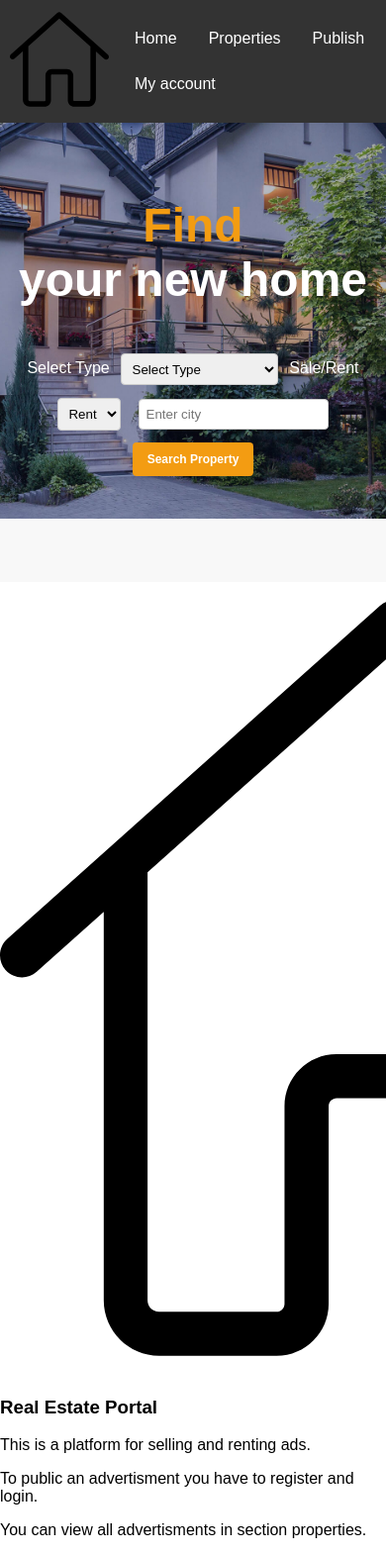
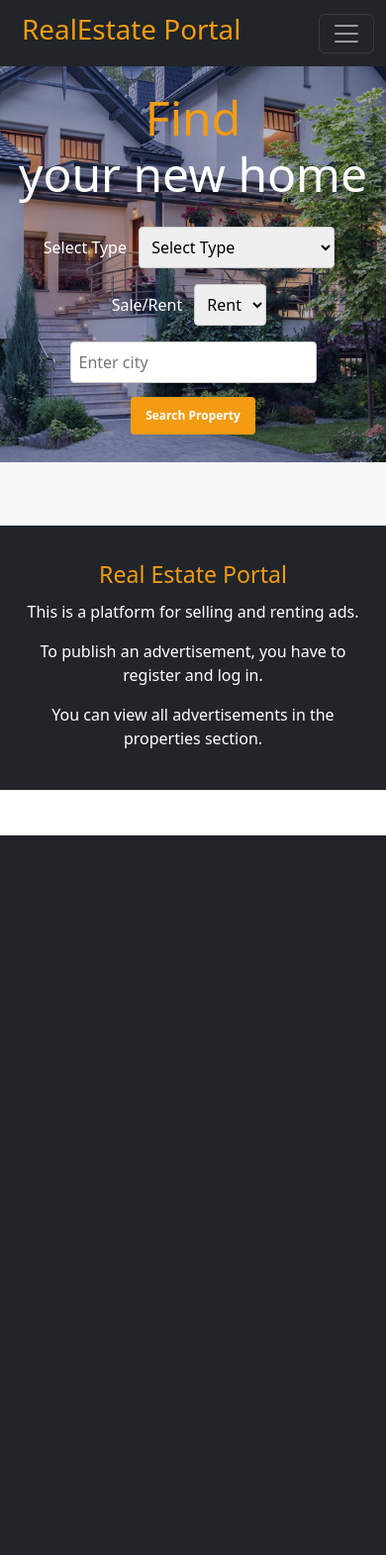
Before and after one commit to dgochev03/Real-Estate-Project, a PHP site: page /index.php in a window 390 px wide; the page is wider, and only the part inside the window is pictured. Shown: that part at 99% size. After the commit the page ends 844 px from the top of that part, so only its background shows below. Run offline with PHP 8.4, Linux system fonts and the light colour scheme; the visitor is signed in with stand-in values (Sample User, id 1).

Commit message:
Header and Footer Re-design for mobile

```diff
--- a/include/footer.php
+++ b/include/footer.php
@@ -1,14 +1,15 @@
-<footer>
+<footer class="bg-dark text-white py-4">
     <link rel="stylesheet" href="style/footer.css">
-    <div class="footer-container">
-        <div class="footer-logo">
-            <img src="images/logo/logo-house.svg" alt="Logo">
-        </div>
-        <div class="footer-info">
-            <h3>Real Estate Portal</h3>
-            <p>This is a platform for selling and renting ads.</p>
-            <p>To public an advertisment you have to register and login.</p>
-            <p>You can view all advertisments in section properties.</p>
+    <div class="container">
+        <div class="row justify-content-center align-items-center">
+            <div class="col-md-8 text-center">
+                <div class="footer-info">
+                    <h3>Real Estate Portal</h3>
+                    <p>This is a platform for selling and renting ads.</p>
+                    <p>To publish an advertisement, you have to register and log in.</p>
+                    <p>You can view all advertisements in the properties section.</p>
+                </div>
+            </div>
         </div>
     </div>
 </footer>
--- a/include/header.php
+++ b/include/header.php
@@ -1,100 +1,74 @@
-<html>
+<!DOCTYPE html>
+<html lang="en">
     <head>
+        <meta charset="UTF-8">
+        <meta name="viewport" content="width=device-width, initial-scale=1">
+        <link href="https://cdn.jsdelivr.net/npm/bootstrap@5.3.0/dist/css/bootstrap.min.css" rel="stylesheet">
         <style>
-            body {
-                background-color: white;
-                margin: 0;
-                padding: 0;
+            .navbar-brand {
+                color: #f39c12 !important;
+            }
+            .nav-link.active {
+                font-weight: bold;
+                color: #f39c12 !important;
             }
 
-            .header {
-                display: flex;
-                align-items: center;
-                background-color: #333;
+            @media (max-width: 991.98px) {
+                .navbar-brand h1 {
+                    margin-left: 10px;
                 }
 
-            ul {
-                list-style-type: none;
-                margin: 0;
-                padding: 0;
-                overflow: hidden;
-                flex-grow: 1;
+                .navbar-nav li{
+                    margin-left: 20px;
                 }
-
-            li {
-                float: left;
-            }
-
-            li a, .dropbtn {
-                display: inline-block;
-                color: white;
-                text-align: center;
-                padding: 14px 16px;
-                text-decoration: none;
-            }
-
-            li a:hover, .dropdown:hover .dropbtn {
-                background-color: #f39c12;
-            }
-
-            li.dropdown {
-                display: inline-block;
-            }
-
-            .dropdown-content {
-                display: none;
-                position: absolute;
-                background-color: #f9f9f9;
-                min-width: 160px;
-                box-shadow: 0px 8px 16px 0px rgba(0,0,0,0.2);
-                z-index: 1;
-            }
-
-            .dropdown-content a {
-                color: black;
-                padding: 12px 16px;
-                text-decoration: none;
-                display: block;
-                text-align: left;
-            }
-
-            .dropdown-content a:hover {
-                background-color: #f39c12;
-            }
-
-            .dropdown:hover .dropdown-content {
-                display: block;
-            }
-
-            .logo {
-                padding: 10px;
-                height: 100px;
             }
         </style>
     </head>
     <body>
-
-        <div class="header">
-            <a href="index.php"><img src="images/logo/logo-house.svg" alt="Logo" class="logo"></a>
-
-            <ul>
-                <li><a href="index.php">Home</a></li>
-                <li><a href="property.php">Properties</a></li>
-                <li><a href="submitproperty.php">Publish</a></li>
+        <nav class="navbar navbar-expand-lg navbar-dark bg-dark">
+            <div class="container">
+                <a class="navbar-brand" href="index.php"><h1>RealEstate Portal</h1></a>
+                <button class="navbar-toggler" type="button" data-bs-toggle="collapse" data-bs-target="#navbarNav" aria-controls="navbarNav" aria-expanded="false" aria-label="Toggle navigation">
+                    <span class="navbar-toggler-icon"></span>
+                </button>
+                <div class="collapse navbar-collapse" id="navbarNav">
+                    <ul class="navbar-nav ms-auto">
+                        <li class="nav-item"><a class="nav-link" href="index.php">Home</a></li>
+                        <li class="nav-item"><a class="nav-link" href="property.php">Properties</a></li>
+                        <li class="nav-item"><a class="nav-link" href="submitproperty.php">Publish</a></li>
                         <?php if (isset($_SESSION['uemail'])) { ?>
-                    <li class="dropdown">
-                        <a href="javascript:void(0)" class="dropbtn">My account</a>
-                        <div class="dropdown-content">
-                            <a href="profile.php">Profile</a>
-                            <a href="feature.php">My properties</a>
-                            <a href="logout.php">Logout</a>
-                        </div>
+                            <li class="nav-item dropdown">
+                                <a class="nav-link dropdown-toggle" href="#" id="navbarDropdown" role="button" data-bs-toggle="dropdown" aria-expanded="false">
+                                    My Account
+                                </a>
+                                <ul class="dropdown-menu dropdown-menu-end" aria-labelledby="navbarDropdown">
+                                    <li><a class="dropdown-item" href="profile.php">Profile</a></li>
+                                    <li><a class="dropdown-item" href="feature.php">My Properties</a></li>
+                                    <li><a class="dropdown-item" href="logout.php">Logout</a></li>
+                                </ul>
                             </li>
                         <?php } else { ?>
-                    <li class="nav-item"> <a class="nav-link" href="login.php">Login/Register</a> </li>
+                            <li class="nav-item"><a class="nav-link" href="login.php">Login</a></li>
+                            <li class="nav-item"><a class="nav-link" href="register.php">Register</a></li>
                             <?php } ?>
                     </ul>
                 </div>
+            </div>
+        </nav>
 
+        <script>
+            document.addEventListener("DOMContentLoaded", function () {
+                let links = document.querySelectorAll(".nav-link");
+                let currentPage = window.location.pathname.split("/").pop();
+
+                links.forEach(link => {
+                    if (link.getAttribute("href") === currentPage) {
+                        link.classList.add("active");
+                    }
+                });
+            });
+        </script>
+
+        <script src="https://cdn.jsdelivr.net/npm/bootstrap@5.3.0/dist/js/bootstrap.bundle.min.js"></script>
     </body>
 </html>
--- /dev/null
+++ b/style/footer.css
@@ -0,0 +1,8 @@
+.footer-info h3 {
+    margin: 0.5em 0;
+    color: #f39c12;
+}
+
+.footer-info p {
+    color: white;
+}
```
Lines whose indentation alone changed are shown as unchanged.
